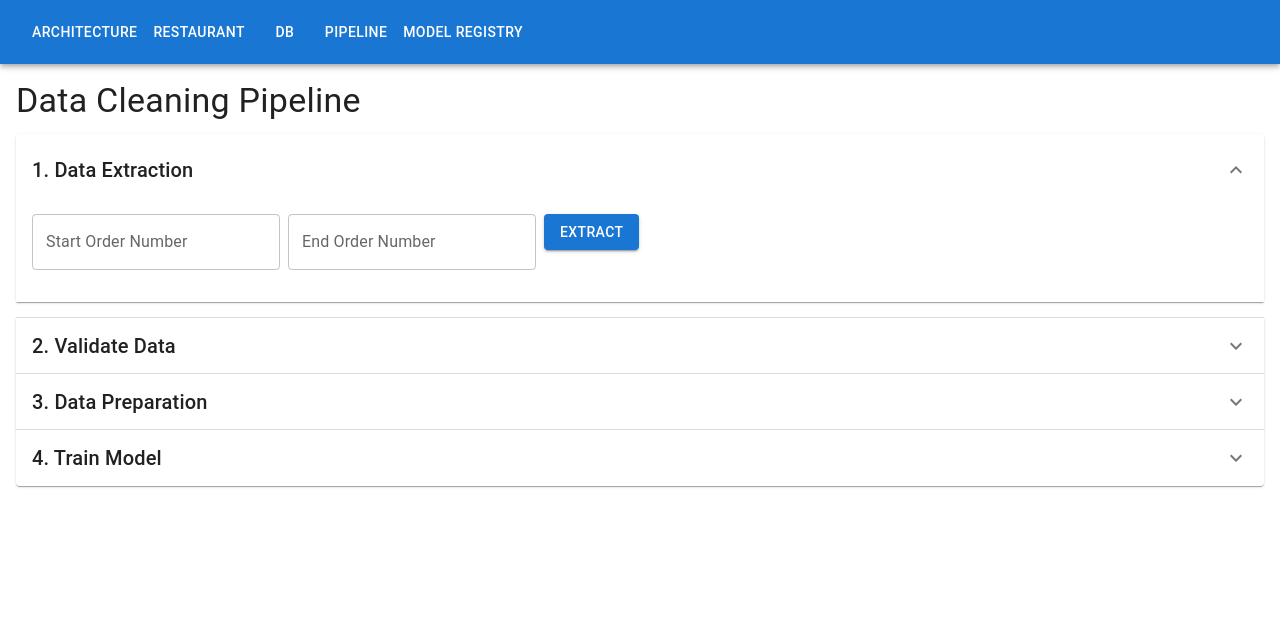
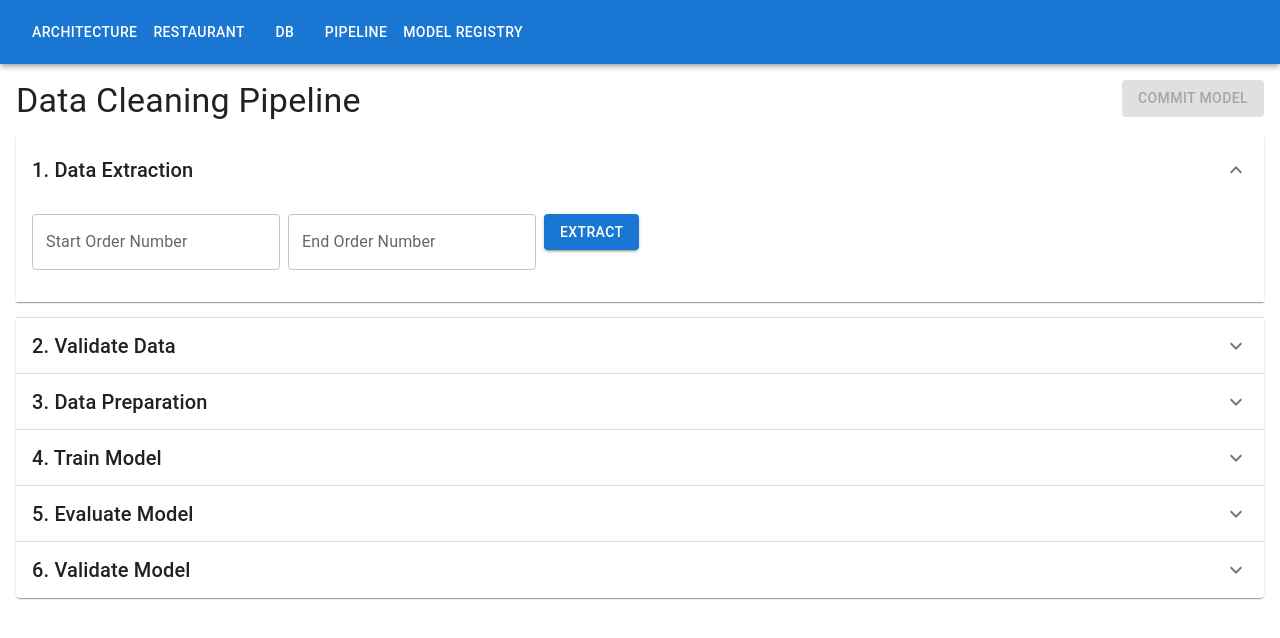
Before and after one commit to ls-ian-yang/shawarma, a React (Create React App) app: page /pipeline in a window 1280 px wide. Shown: the top 638 px of the page. Built offline with nearby package versions, Linux system fonts and the light colour scheme.

Commit message:
Update Pipeline.js
Update Pipeline.js

```diff
--- a/src/components/Pipeline.js
+++ b/src/components/Pipeline.js
@@ -3,11 +3,21 @@ import { useRestaurant } from '../context/RestaurantContext';
 import {
   Table, TableBody, TableCell, TableContainer, TableHead, TableRow, Paper,
   TextField, Button, CircularProgress, Typography, Box, Accordion, AccordionSummary,
-  AccordionDetails, LinearProgress, TablePagination
+  AccordionDetails, LinearProgress, TablePagination, styled
 } from '@mui/material';
 import ExpandMoreIcon from '@mui/icons-material/ExpandMore';
 import CheckCircleIcon from '@mui/icons-material/CheckCircle';
 import { useModelRegistry } from '../context/ModelRegistryContext';
+
+const CommitButton = styled(Button)(({ allStepsCompleted }) => ({
+  position: 'absolute',
+  top: '16px',
+  right: '16px',
+  backgroundColor: allStepsCompleted ? 'primary.main' : 'grey.500',
+  '&:hover': {
+    backgroundColor: allStepsCompleted ? 'primary.dark' : 'grey.600',
+  },
+}));
 
 const Pipeline = () => {
   const { orderHistory, waiter, commitModel, trainAndSaveModel } = useRestaurant();
@@ -22,6 +32,8 @@ const Pipeline = () => {
   const [isTraining, setIsTraining] = useState(false);
   const [trainingProgress, setTrainingProgress] = useState(0);
   const [tempModel, setTempModel] = useState(null);
+  const [metrics, setMetrics] = useState(null);
+  const [accuracy, setAccuracy] = useState(null);
 
   const extractedTableRef = useRef(null);
   const preparedTableRef = useRef(null);
@@ -37,6 +49,8 @@ const Pipeline = () => {
     validate: false,
     prepare: false,
     train: false,
+    evaluate: false,
+    validateModel: false,
   });
 
   const handleAccordionChange = (panel) => (event, isExpanded) => {
@@ -160,9 +174,22 @@ const Pipeline = () => {
     </>
   ));
 
+  const areAllStepsComplete = useCallback(() => {
+    return Object.values(completedSteps).every(step => step);
+  }, [completedSteps]);
+
   return (
-    <Box sx={{ padding: 2 }}>
+    <Box sx={{ padding: 2, position: 'relative' }}>
       <Typography variant="h4" gutterBottom>Data Cleaning Pipeline</Typography>
+
+      <CommitButton
+        variant="contained"
+        onClick={handleCommitModel}
+        disabled={!areAllStepsComplete()}
+        allStepsCompleted={areAllStepsComplete()}
+      >
+        Commit Model
+      </CommitButton>
 
       <Accordion expanded={expandedPanel === 'panel1'} onChange={handleAccordionChange('panel1')}>
         <AccordionSummary expandIcon={<ExpandMoreIcon />}>
@@ -285,15 +312,6 @@ const Pipeline = () => {
             </Box>
           )}
           {tempModel && (
-            <Button
-              variant="contained"
-              onClick={handleCommitModel}
-              sx={{ mt: 2, ml: 2 }}
-            >
-              Commit Model
-            </Button>
-          )}
-          {tempModel && (
             <Paper elevation={3} sx={{ p: 2 }}>
               <Typography variant="h6" gutterBottom>Temporary Model Info</Typography>
               <Typography>Version: {tempModel.version}</Typography>
@@ -302,6 +320,100 @@ const Pipeline = () => {
           )}
         </AccordionDetails>
       </Accordion>
+
+      <Accordion expanded={expandedPanel === 'panel5'} onChange={handleAccordionChange('panel5')}>
+        <AccordionSummary expandIcon={<ExpandMoreIcon />}>
+          <AccordionHeader title="5. Evaluate Model" step="evaluate" />
+        </AccordionSummary>
+        <AccordionDetails>
+          <Button
+            variant="contained"
+            onClick={async () => {
+              setIsValidating(true);
+              await new Promise(resolve => setTimeout(resolve, 1000));
+              setIsValidating(false);
+              setAccuracy(Math.round(Math.random() * 20 + 80));
+              setCompletedSteps(prev => ({ ...prev, evaluate: true }));
+            }}
+            disabled={!completedSteps.train}
+          >
+            Evaluate Model
+          </Button>
+          {isValidating && (
+            <Box sx={{ width: '100%', mt: 2 }}>
+              <LinearProgress />
+            </Box>
+          )}
+          {accuracy && (
+            <Typography sx={{ mt: 2, color: 'success.main' }}>
+              Accuracy: {accuracy}%
+            </Typography>
+          )}
+        </AccordionDetails>
+      </Accordion>
+
+      <Accordion expanded={expandedPanel === 'panel6'} onChange={handleAccordionChange('panel6')}>
+        <AccordionSummary expandIcon={<ExpandMoreIcon />}>
+          <AccordionHeader title="6. Validate Model" step="validateModel" />
+        </AccordionSummary>
+        <AccordionDetails>
+          <Button
+            variant="contained"
+            onClick={async () => {
+              setMetrics({
+                accuracy: {
+                  new: '92%',
+                  current: '89%',
+                  benchmark: '85%'
+                },
+                qps: {
+                  new: '1200',
+                  current: '1000',
+                  benchmark: '800'
+                },
+                invalidRate: {
+                  new: '0.5%',
+                  current: '1.2%',
+                  benchmark: '2%'
+                },
+                unitTests: {
+                  new: '100%',
+                  current: '100%',
+                  benchmark: '98%'
+                }
+              });
+              setCompletedSteps(prev => ({ ...prev, validateModel: true }));
+            }}
+            disabled={!completedSteps.evaluate}
+          >
+            Validate Model
+          </Button>
+          {metrics && (
+            <TableContainer component={Paper} sx={{ mt: 2 }}>
+              <Table>
+                <TableHead>
+                  <TableRow>
+                    <TableCell>Metric</TableCell>
+                    <TableCell>New Model</TableCell>
+                    <TableCell>Current Model</TableCell>
+                    <TableCell>Benchmark</TableCell>
+                  </TableRow>
+                </TableHead>
+                <TableBody>
+                  {Object.entries(metrics).map(([metric, values]) => (
+                    <TableRow key={metric}>
+                      <TableCell>{metric.charAt(0).toUpperCase() + metric.slice(1)}</TableCell>
+                      <TableCell>{values.new}</TableCell>
+                      <TableCell>{values.current}</TableCell>
+                      <TableCell>{values.benchmark}</TableCell>
+                    </TableRow>
+                  ))}
+                </TableBody>
+              </Table>
+            </TableContainer>
+          )}
+        </AccordionDetails>
+      </Accordion>
     </Box>
   );
 };
```
